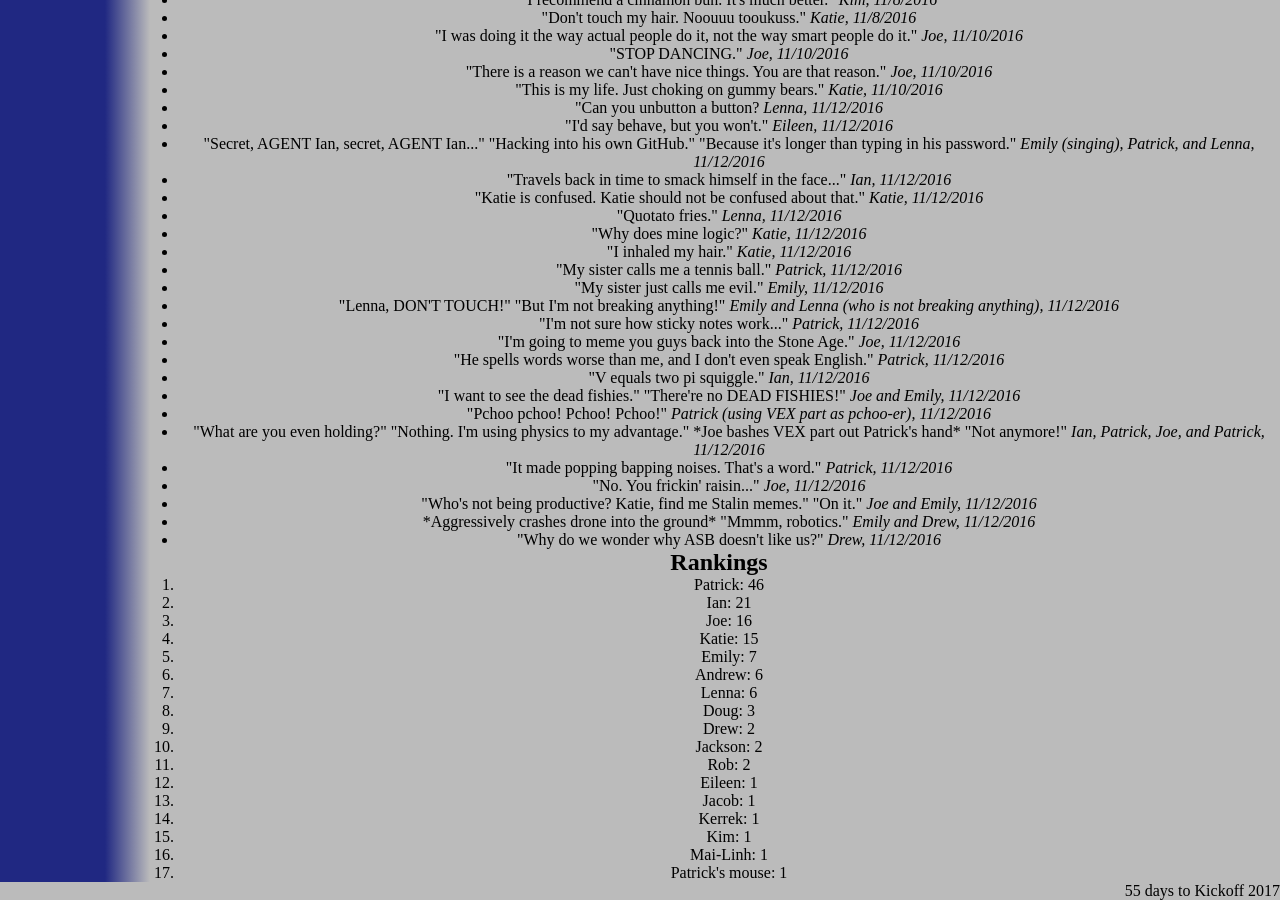
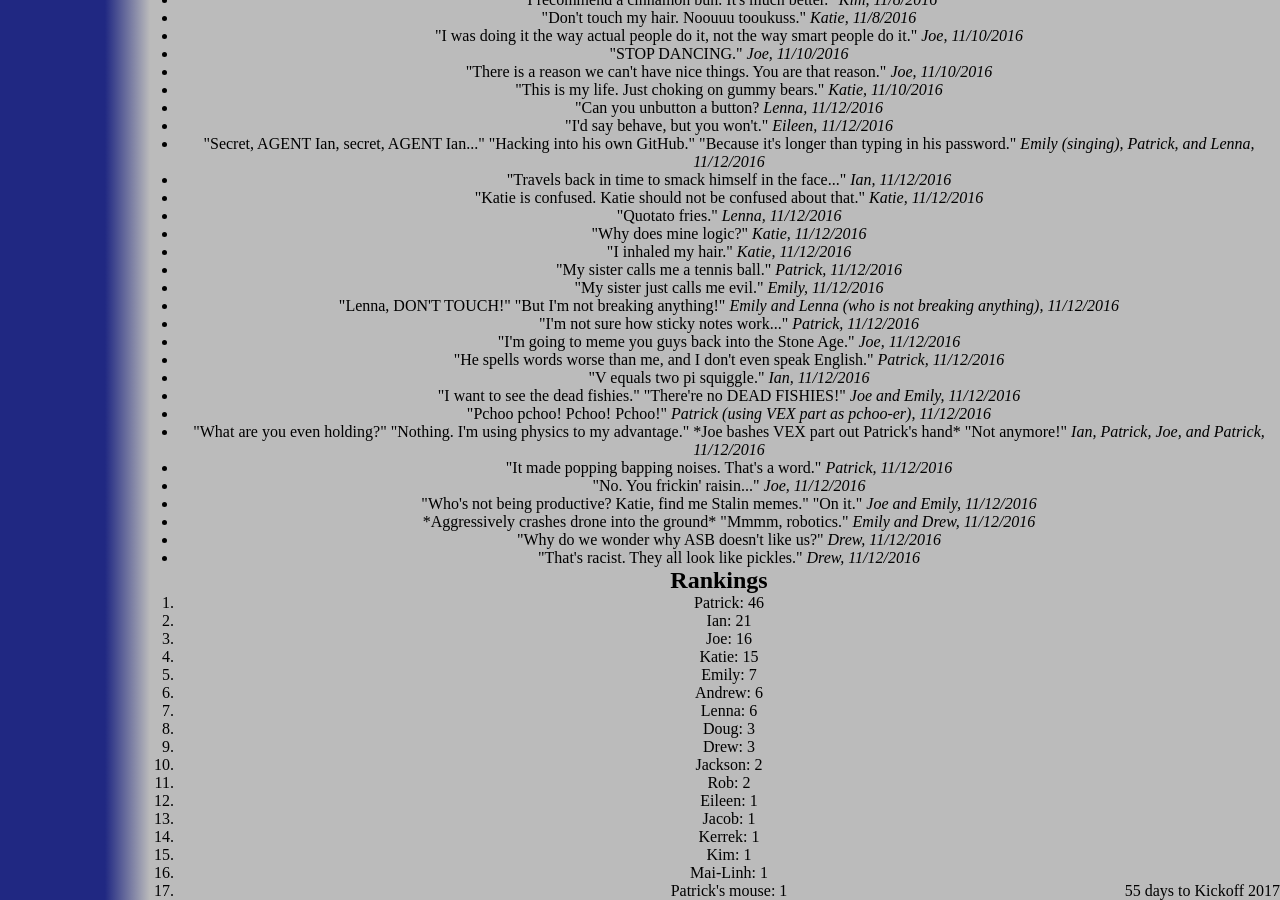
Before and after one commit to katiebugmoon/FRC4131.github.io, a Jekyll site: the page built from media/2017/quotes.html, in a window 1280 px wide and 900 px high, scrolled down 1483 px. Built offline with Jekyll 4.4.1, drawn with Linux system fonts in a browser that asks for light colours; nearby versions of some CDN libraries.

Commit message:
Update quotes.html

```diff
--- a/media/2017/quotes.html
+++ b/media/2017/quotes.html
@@ -107,6 +107,7 @@ title: Build Season 2017 Quotes
 	<li>"Who's not being productive? Katie, find me Stalin memes." "On it." <i>Joe and Emily, 11/12/2016</i></li>
 	<li>*Aggressively crashes drone into the ground* "Mmmm, robotics." <i>Emily and Drew, 11/12/2016</i></li>
 	<li>"Why do we wonder why ASB doesn't like us?" <i>Drew, 11/12/2016</i></li>
+	<li>"That's racist. They all look like pickles." <i>Drew, 11/12/2016</i></li>
 </ul>
 <h2>Rankings</h2>
 <ol id='rankings'></ol>
```
